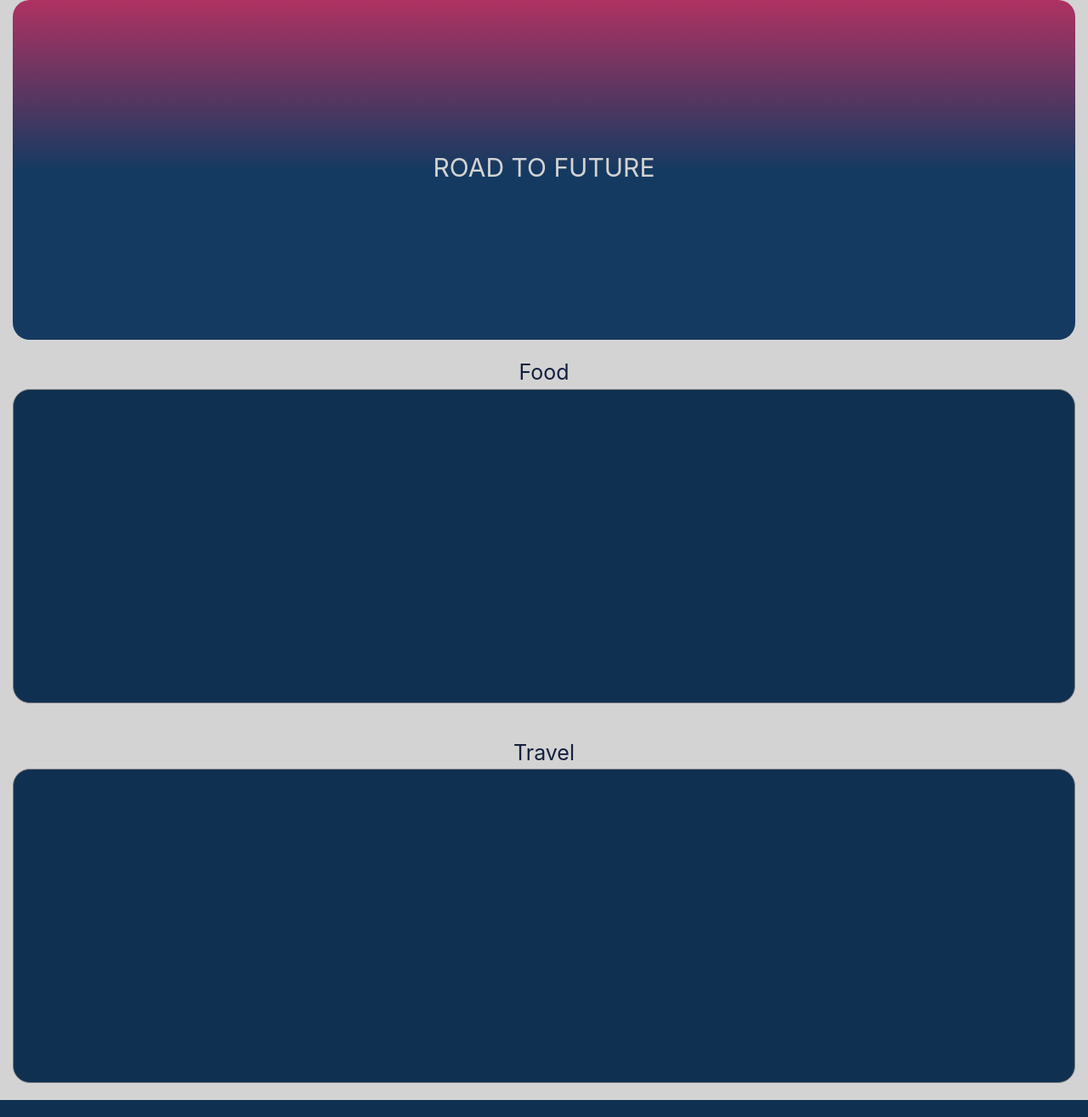
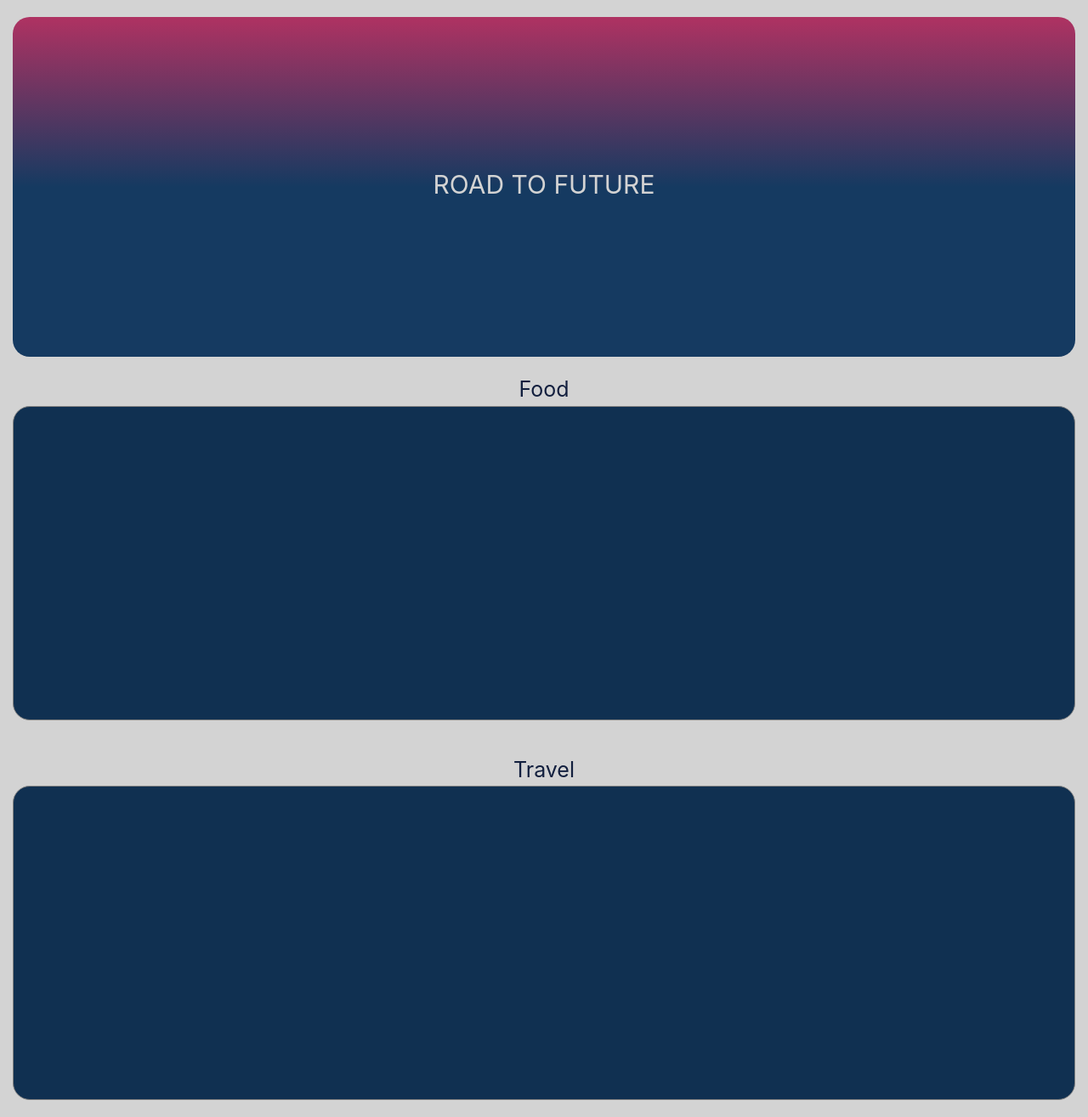
Before and after one commit to fcu-d0562215/metroui, a PHP site: page / in a window 1280 px wide. Shown: the part 54-1369 px from the top of the page at 85% size. Run offline with PHP 8.4, Linux system fonts and the light colour scheme; some libraries are stand-ins or nearby versions.

Commit message:
updated layous.css

```diff
--- a/css/layout.css
+++ b/css/layout.css
@@ -60,6 +60,9 @@
     }
     #DataBody{
         padding: 0 4%;
+    }
+    #MainBody{
+        padding-top: 20px;
     }
 
     #nextpagebutton{
--- a/js/ajax.js
+++ b/js/ajax.js
@@ -372,6 +372,6 @@
 
 function _resetMainLayout() {
     $("#body").remove();
-    $(".container-fluid").append('<div class="row" id="body"><div class="col-xs-12"><div id="frame" class="col-xs-12"><p>ROAD TO FUTURE</p></div></div><div class="calouse col-xs-12"><a id="calouse_Header" href="">Food</a><div class="col-xs-12" style="padding:0"><div id="foodContent" class="calouse_Content"  ><div id="food" class="col-xs-12" ontouchstart="mainSwipeStart(food)" ontouchend="mainSwipeEnd(food)"></div><span id="nextfood" onclick="mainNextContent(food)">></span></div></div></div><div class="calouse col-xs-12"><a id="calouse_Header" href="">Travel</a><div id="travelContent" class="calouse_Content col-xs-12" ><div id="travel" class="col-xs-12" ontouchstart="mainSwipeStart(travel)" ontouchend="mainSwipeEnd(travel)" ></div><span id="nexttravel" onclick="mainNextContent(travel)">></span></div></div></div>');
+    $(".container-fluid").append('<div class="row" id="body"><div id="MainBody"><div class="col-xs-12"><div id="frame" class="col-xs-12"><p>ROAD TO FUTURE</p></div></div><div class="calouse col-xs-12"><a id="calouse_Header" href="">Food</a><div class="col-xs-12" style="padding:0"><div id="foodContent" class="calouse_Content"  ><div id="food" class="col-xs-12" ontouchstart="mainSwipeStart(food)" ontouchend="mainSwipeEnd(food)"></div><span id="nextfood" onclick="mainNextContent(food)">></span></div></div></div><div class="calouse col-xs-12"><a id="calouse_Header" href="">Travel</a><div id="travelContent" class="calouse_Content col-xs-12" ><div id="travel" class="col-xs-12" ontouchstart="mainSwipeStart(travel)" ontouchend="mainSwipeEnd(travel)" ></div><span id="nexttravel" onclick="mainNextContent(travel)">></span></div></div></div></div>');
     _changecontentSize();
 }
```
